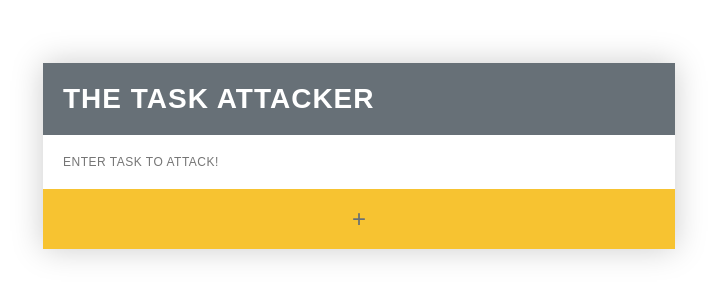
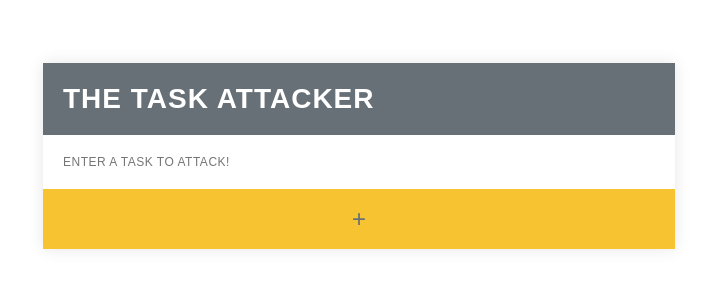
Before and after one commit to craigjwaldron/Weekend_Challenge_4, a website: page views/index.html in a window 1280 px wide. Shown: the full height of the page, 281-998 px from the left. Drawn offline with Linux system fonts and the light colour scheme; files that its build step writes are made by us from their sources; no server answers; files whose address does not match are found by name.

Commit message:
box shadow added

```diff
--- a/public/stylesheet.css
+++ b/public/stylesheet.css
@@ -9,7 +9,7 @@
 }
 
 #mainDiv{
-  box-shadow: 0 0 30px #cccccc;
+  box-shadow: 0 0 15px #e6e6e6;
 }
 
 #taskCheck{
--- a/views/index.html
+++ b/views/index.html
@@ -12,7 +12,7 @@
 
         <div id="inputDiv">
           <h1>The Task Attacker</h1>
-          <span><input style="text-transform: uppercase" type="text" name="taskInput" id="taskInput" value="" placeholder="Enter Task to Attack!"></span><br>
+          <span><input style="text-transform: uppercase" type="text" name="taskInput" id="taskInput" value="" placeholder="Enter a Task to Attack!"></span><br>
           <button type="button" name="submitTask" id="submitTask">+</button>
         </div>
 
```
